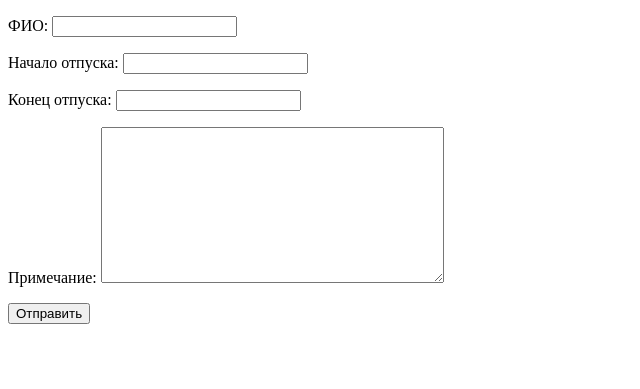
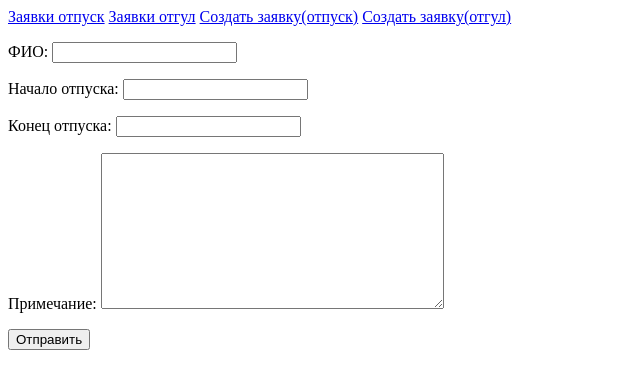
Before and after one commit to PolinaTurina/Bilet-5, a Django app: page /leave-app/create/ in a window 1280 px wide. Shown: the top 389 px of the page, without its empty margins (0-640 px from the left). Run offline with Django 4.2, Linux system fonts and the light colour scheme.

Commit message:
навигация

```diff
--- a/leave_app/urls.py
+++ b/leave_app/urls.py
@@ -5,9 +5,9 @@ from leave_app.views import *
 app_name = 'leave_app'
 
 urlpatterns = [
-    path('otpusk/', OtpuskListView.as_view()),
-    path('otgul/', OtgulListView.as_view()),
-    path('create/', OtpuskCreateView.as_view()),
-    path('create2/', OtgulCreateView.as_view()),
+    path('otpusk/', OtpuskListView.as_view(), name='otpusk_list'),
+    path('otgul/', OtgulListView.as_view(), name='otgul_list'),
+    path('create/', OtpuskCreateView.as_view(), name='form_create'),
+    path('create2/', OtgulCreateView.as_view(), name='form_create_2'),
     path('otkaz/<int:app_id>/', otkaz_view),
 ]
--- a/templates/root.html
+++ b/templates/root.html
@@ -8,8 +8,17 @@
     <link rel="stylesheet" href="{% static 'css/style.css' %}">
 </head>
 <body>
+
+    <div>
+        <a class="nav" href="{% url 'leave_app:otpusk_list' %}"> Заявки отпуск</a>
+        <a class="nav" href="{% url 'leave_app:otgul_list' %}"> Заявки отгул</a>
+        <a class="nav" href="{% url 'leave_app:form_create' %}"> Создать заявку(отпуск)</a>
+        <a class="nav" href="{% url 'leave_app:form_create_2' %}"> Создать заявку(отгул)</a>
+
+
+   </div>
+
     {% block content%}
-
     {%endblock%}
 </body>
 </html>
```
